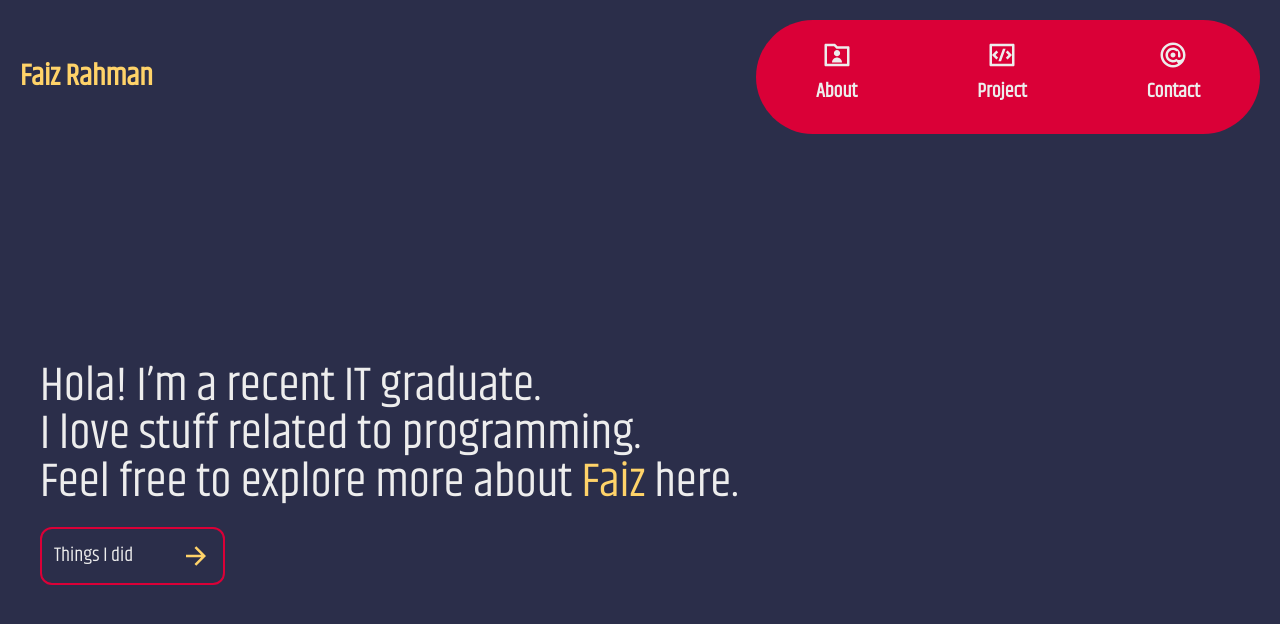
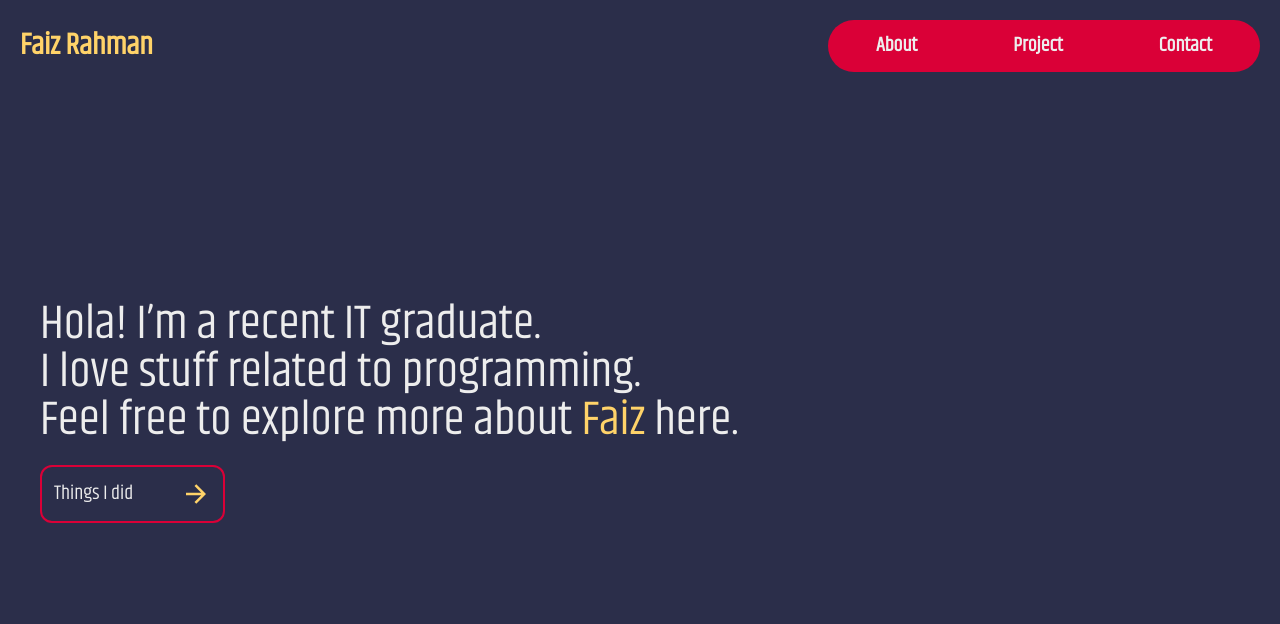
Before and after one commit to faizrahman-my/faizrahman-my.github.io, a React (Vite) app: page / in a window 1280 px wide. Shown: the top 624 px of the page. Built offline with nearby package versions, Linux system fonts and the light colour scheme.

Commit message:
remove icon in navbar on medium screen size

```diff
--- a/src/components/Header.jsx
+++ b/src/components/Header.jsx
@@ -42,23 +42,20 @@ export const Header = () => {
                 <div className='basis-2/4'>
 
                     <div className='flex justify-end max-md:hidden'>
-                        <ul className='flex min-md:gap-20 max-md:gap-10 bg-web-back2 px-10 rounded-full font-khand font-semibold'>
-                            <li className='hover:bg-web-back3 rounded-full p-5'>
+                        <ul className='flex gap-20 bg-web-back2 px-10 rounded-full font-khand font-semibold'>
+                            <li className='hover:bg-web-back3 rounded-md py-1 px-2'>
                                 <Link to={'/about'} className='grid justify-items-center'>
-                                    <img src={svg_navbar.folder_user} />
-                                    <p className='text-xl my-2 max-md:hidden text-web-text2'>About</p>
+                                    <p className='text-xl my-2 text-web-text2'>About</p>
                                 </Link>
                             </li>
-                            <li className='hover:bg-web-back3 rounded-full p-5'>
+                            <li className='hover:bg-web-back3 rounded-md py-1 px-2'>
                                 <Link to={'/project'} className='grid justify-items-center'>
-                                    <img src={svg_navbar.code_box} />
-                                    <p className='text-xl my-2 max-md:hidden text-web-text2'>Project</p>
+                                    <p className='text-xl my-2 text-web-text2'>Project</p>
                                 </Link>
                             </li>
-                            <li className='hover:bg-web-back3 rounded-full p-5'>
+                            <li className='hover:bg-web-back3 rounded-md py-1 px-2'>
                                 <Link to={'/contact'} className='grid justify-items-center'>
-                                    <img src={svg_navbar.at} />
-                                    <p className='text-xl my-2 max-md:hidden text-web-text2'>Contact</p>
+                                    <p className='text-xl my-2 text-web-text2'>Contact</p>
                                 </Link>
                             </li>
                         </ul>
```
